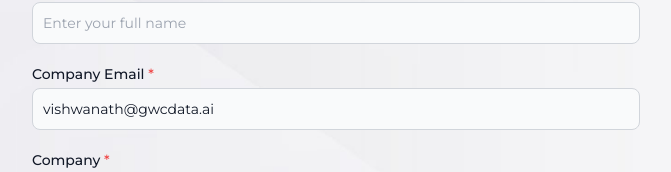
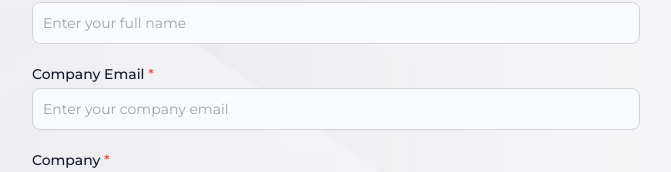
Before and after one commit to GWC-Data/domo-snowflake-book-barcode-frontend, a React (Create React App) app: page / in a window 1280 px wide. Shown: the part 170-342 px from the top of the page, without its empty margins (304-975 px from the left). Built offline with nearby package versions, Linux system fonts and the light colour scheme; what notyf would draw is missing.

Commit message:
remove unused

```diff
--- a/src/App.js
+++ b/src/App.js
@@ -1,13 +1,12 @@
 import React, { useEffect, useState } from "react";
 import { getFingerprint } from "./utils/fingerprint";
-// import { successToast } from "./components/Toaster";
 import { successToast } from './Toaster';
 import "./App.css";
 
 
 const App = () => {
   const [name, setName] = useState("");
-  const [email, setEmail] = useState("vishwanath@gwcdata.ai");
+  const [email, setEmail] = useState("");
   const [location, setLocation] = useState("");
   const [company, setCompany] = useState("");
   const [designation, setDesignation] = useState("");
```
